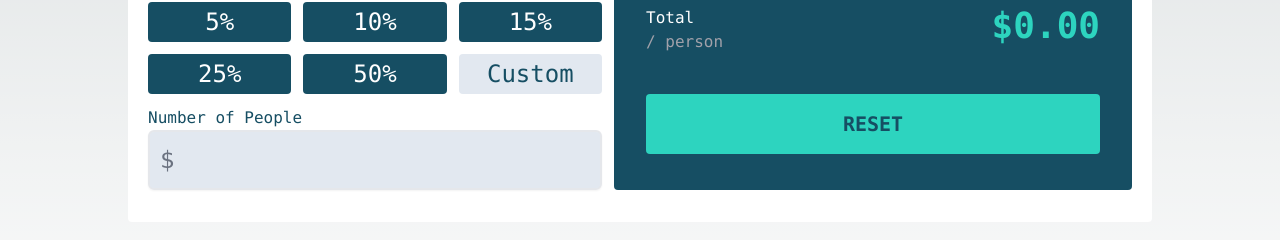
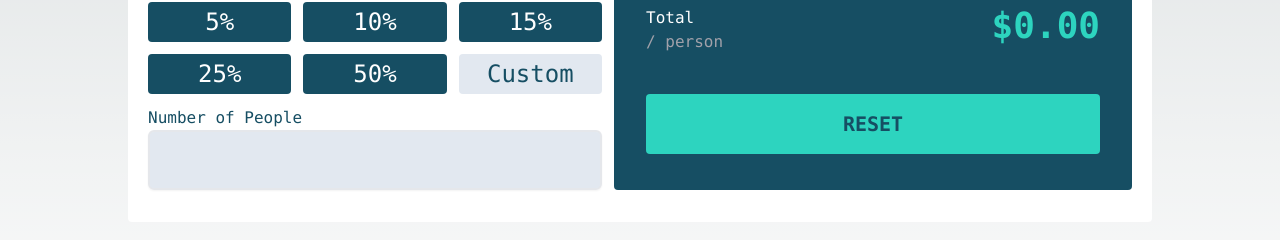
Before and after one commit to andychowhh/tips-calculator-app, a Next.js app: page / in a window 1280 px wide. Shown: the part 364-604 px from the top of the page. Built offline with nearby package versions, Linux system fonts and the light colour scheme.

Commit message:
DollarSign logic for Input component

```diff
--- a/app/components/Input/index.tsx
+++ b/app/components/Input/index.tsx
@@ -3,17 +3,23 @@
 import React from "react";
 
 interface InputProp {
-  icon?: string;
+  withDollarSign: boolean;
   value: string;
   onChange: (e: React.ChangeEvent<HTMLInputElement>) => void;
 }
 
-export const Input = ({ value, onChange }: InputProp): JSX.Element => {
+export const Input = ({
+  withDollarSign,
+  value,
+  onChange,
+}: InputProp): JSX.Element => {
   return (
     <div className="relative rounded-md shadow-sm text-2xl font-mono">
-      <div className="pointer-events-none absolute inset-y-0 left-0 flex items-center pl-3">
-        <span className="text-gray-500">$</span>
-      </div>
+      {withDollarSign && (
+        <div className="pointer-events-none absolute inset-y-0 left-0 flex items-center pl-3">
+          <span className="text-gray-500">$</span>
+        </div>
+      )}
       <input
         className={`outline-none bg-slate text-right text-blue-900 p-3 font-semibold border border-2 border-slate-500 block w-full rounded-md hover:border-teal placeholder:text-gray-400`}
         value={value}
--- a/app/page.tsx
+++ b/app/page.tsx
@@ -44,6 +44,7 @@ export default function Home() {
         <div className="">
           <span className="">Bill</span>
           <Input
+            withDollarSign={true}
             value={billAmount}
             onChange={(e) => {
               const amount = e.target.value;
@@ -109,6 +110,7 @@ export default function Home() {
         <div className="">
           <span>Number of People</span>
           <Input
+            withDollarSign={false}
             value={numberOfPeople}
             onChange={(e) => {
               const newValue = e.target.value;
```
